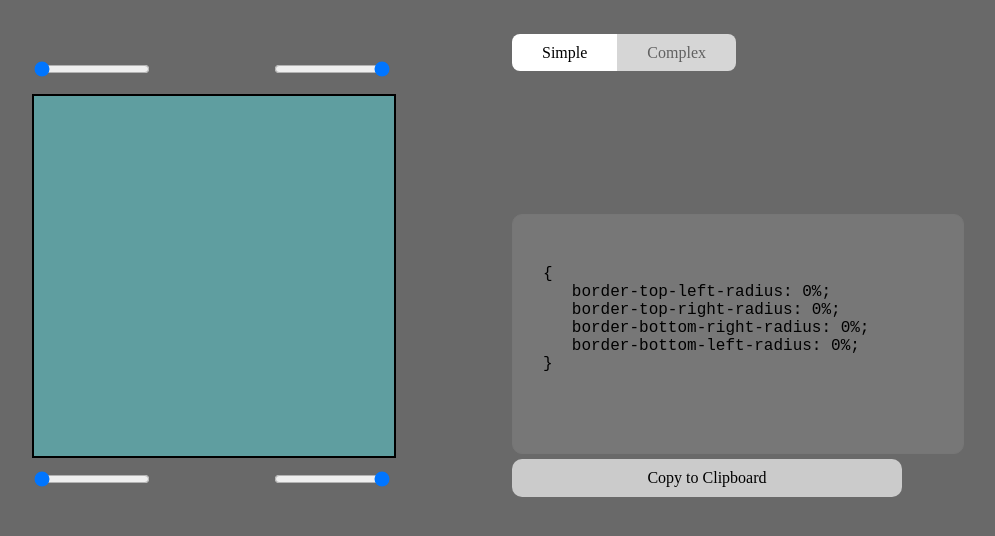
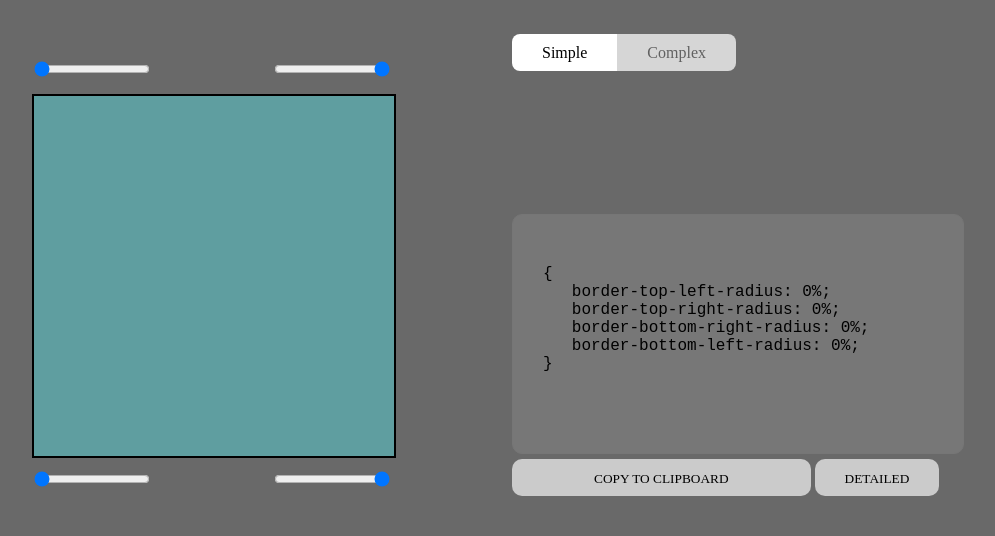
Before and after one commit to Luyny/Border-radius-Previewer, a plain HTML site: page index.html in a window 1280 px wide. Shown: the whole page, without its empty margins (96-1091 px from the left). Drawn offline with Linux system fonts and the light colour scheme.

Commit message:
add detailed and compact mode

```diff
--- a/index.html
+++ b/index.html
@@ -23,7 +23,10 @@
         <input type="range" id="bottomLeft2"  value="0" min="0" max="100" onchange="updateBorderRadius()"hidden>
         <input type="range" id="bottomLeft"   value="0" min="0" max="100" onchange="updateBorderRadius()">
         <textarea readonly id="boxText"></textarea>
-        <a href="#" id="copy" onclick="copyToClipboard()">Copy to Clipboard</a>
+        <div id="copyButton">
+            <a href="#" id="copy" onclick="copyToClipboard()"><small>COPY TO CLIPBOARD</small></a>
+            <a href="#" id="mode" onclick="updateBoxText()"><small>DETAILED</small></a>
+        </div>
 
         <div class="buttons">
             <a href="#" id="simple" class="active" onclick="changeActive(this)">Simple</a><a href="#" id="complex" onclick="changeActive(this)">Complex</a>
@@ -177,11 +180,28 @@
             display: none;
         }
 
+        #copyButton{
+            grid-area: copy;
+            margin-top: 15px;
+        }
         #copy{
+            padding: 10px 82px;
+            color:black;
+            background-color: rgba(255, 255, 255, 0.651);
+            border-radius: 10px;
+            text-decoration: none;
+        }
+
+        #copy:hover,#mode:hover{
+            background-color: white;
+        }
+
+        #mode{
             grid-area: copy;
+            margin-left: auto;
             margin-top: 5px;
             height: 1.1rem;
-            width: 330px;
+            width: max-content;
             padding: 10px 30px;
             color:black;
             background-color: rgba(255, 255, 255, 0.651);
@@ -189,10 +209,6 @@
             text-decoration: none;
             text-align: center;
         }
-
-        #copy:hover{
-            background-color: white;
-        }
     </style>
 </body>
 
```
